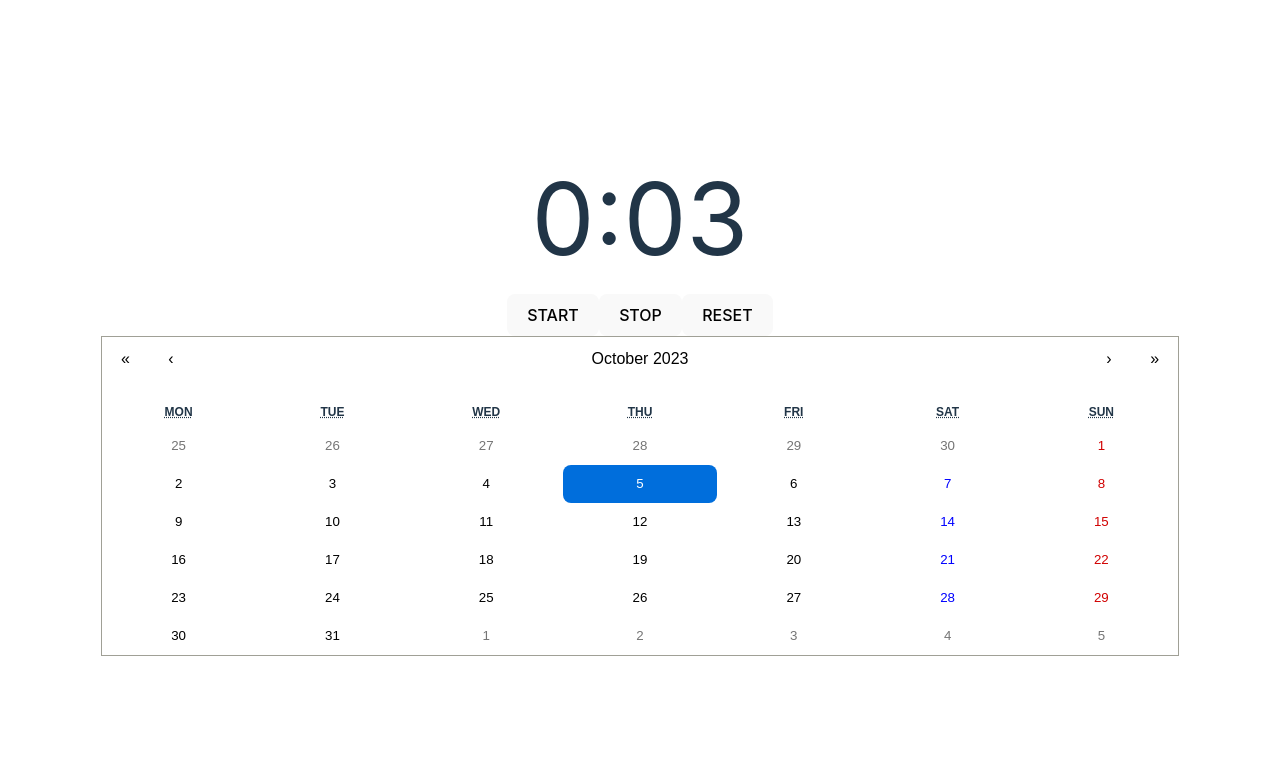
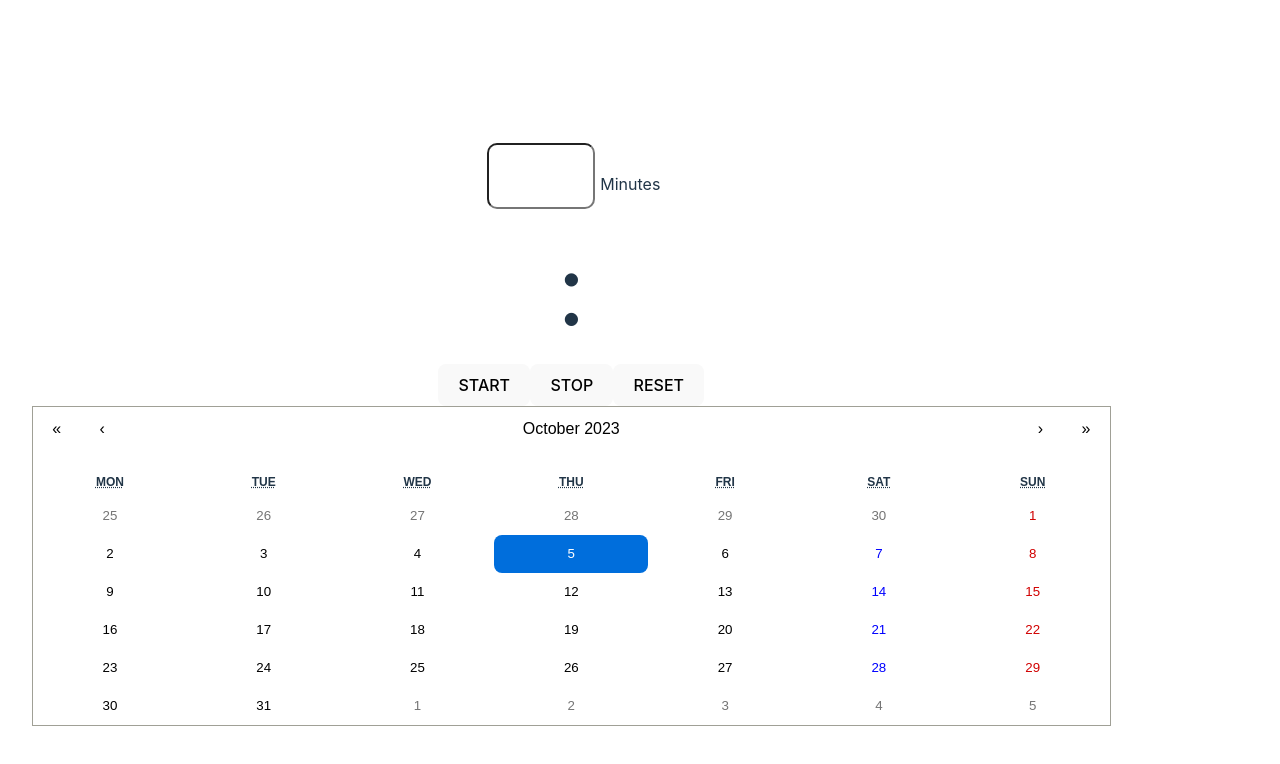
Before and after one commit to ayumi-ayumi/Pomodoro-advanced, a React (Vite) app: page / in a window 1280 px wide. Shown: the top 764 px of the page. Built offline with nearby package versions, Linux system fonts and the light colour scheme.

Commit message:
added input

```diff
--- a/src/App.css
+++ b/src/App.css
@@ -1,6 +1,82 @@
-#root {
+:root {
   max-width: 1280px;
   margin: 0 auto;
   padding: 2rem;
   text-align: center;
+  font-family: Inter, system-ui, Avenir, Helvetica, Arial, sans-serif;
+  line-height: 1.5;
+  font-weight: 400;
+
+  color-scheme: light dark;
+  color: rgba(255, 255, 255, 0.87);
+  background-color: #242424;
+
+  font-synthesis: none;
+  text-rendering: optimizeLegibility;
+  -webkit-font-smoothing: antialiased;
+  -moz-osx-font-smoothing: grayscale;
+  -webkit-text-size-adjust: 100%;
 }
+
+a {
+  font-weight: 500;
+  color: #646cff;
+  text-decoration: inherit;
+}
+
+a:hover {
+  color: #535bf2;
+}
+
+body {
+  margin: 0;
+  display: flex;
+  place-items: center;
+  min-width: 320px;
+  min-height: 100vh;
+}
+
+button {
+  border-radius: 8px;
+  border: 1px solid transparent;
+  padding: 0.6em 1.2em;
+  font-size: 1em;
+  font-weight: 500;
+  font-family: inherit;
+  background-color: #1a1a1a;
+  cursor: pointer;
+  transition: border-color 0.25s;
+}
+
+button:hover {
+  border-color: #646cff;
+}
+
+button:focus,
+button:focus-visible {
+  outline: 4px auto -webkit-focus-ring-color;
+}
+
+@media (prefers-color-scheme: light) {
+  :root {
+    color: #213547;
+    background-color: #ffffff;
+  }
+
+  a:hover {
+    color: #747bff;
+  }
+
+  button {
+    background-color: #f9f9f9;
+  }
+}
+
+input {
+  height: 60px;
+  width: 100px;
+  border-radius: 10px;
+  margin: 5px;
+  font-size: 40px;
+  text-align: center;
+}
--- a/src/App.jsx
+++ b/src/App.jsx
@@ -6,18 +6,16 @@ import "/Users/Ayumi/Desktop/SelfStudy/React/pomodoro-advanced/pomodoro-advanced
 import "/Users/Ayumi/Desktop/SelfStudy/React/pomodoro-advanced/pomodoro-advanced/src/globals.css";
 import alarm from "/Users/Ayumi/Desktop/SelfStudy/React/pomodoro-advanced/pomodoro-advanced/src/alarm.mp3";
 import * as React from "react";
-// import { render } from "react-dom";
 
 export default function App() {
   // const [value, setValue] = useState()
   // const [date, setDate] = useState(new Date(2023, 9, 15));
   const [date, setDate] = useState(new Date());
   const [isActive, setIsActive] = useState(false);
-  const [expiryTimestamp, setExpiryTimestamp] = useState(3);
+  const [expiryTimestamp, setExpiryTimestamp] = useState();
   const [count, setCount] = useState(0);
-  // const [count, setCount] = useState(0);
   const [record, setRecord] = useState();
-  // const [collection, setCollection] = useState()
+  const [collections, setCollections] = useState();
 
   const getYear = date.getFullYear();
   const getMonth = date.getMonth() + 1;
@@ -66,17 +64,11 @@ export default function App() {
       add();
     }
   }, [count]);
-  // useEffect(() => {
-  //   const newRecord = {
-  //               // id:Math.floor(Math.random() * 1000),
-  //               date: todayDdMmYyyy,
-  //               count: count,
-  //             }
-  //   const newRecordArr = [...record, newRecord];
-  //   setRecord(newRecordArr)
-  //   localStorage.setItem(todayDdMmYyyy, JSON.stringify(record));
-  // }, [isActive]);
-  // console.log(record)
+
+  function handleChange (event) {
+    console.log(event.target.value)
+    setExpiryTimestamp(prev => event.target.value * 60)
+  }
 
   function add() {
     const newRecord = {
@@ -88,75 +80,16 @@ export default function App() {
     if (count > 0) setRecord(newRecord);
     localStorage.setItem(todayDdMmYyyy, JSON.stringify(newRecord));
   }
-  //   function add () {
-  //     const newRecord = {
-  //                 id:Math.floor(Math.random() * 1000),
-  //                 date: todayDdMmYyyy,
-  //                 count: count,
-  //               }
-  //     const newRecordArr = [...record, newRecord];
-  //     if(count > 0) setRecord(newRecordArr)
-  //     localStorage.setItem(todayDdMmYyyy, JSON.stringify(newRecordArr));
-  // }
 
-  // const aa = JSON.parse(localStorage.getItem(24102023))
-  // console.log(aa)
+  useEffect(() => {
+    let collection = {};
 
-  // Object.keys(localStorage).forEach(function(key) { console.log(key); });
-
-  let collection = {};
-
-  for (let i = 0; i < localStorage.length; i++) {
-    let key = localStorage.key(i);
-    collection[key] = JSON.parse(localStorage.getItem(key)).count;
-  }
-
-  // console.log(typeof(obj[10102023]))
-
-  // useEffect(() => {
-  //   setCollection(()=>Object.keys(localStorage).map(key => {
-
-  //     return {
-  //         key: key,
-  //         value: localStorage.getItem(key)
-  //     }
-
-  //   }))
-  // },[])
-
-  // const collection = Object.keys(localStorage).map(key => {
-  //   return {
-  //       key: key,
-  //       value: JSON.parse(localStorage.getItem(key))
-  //   }
-  // });
-
-  //   var obj = {
-  //     last : "tarou",
-  //     first : "yamada"
-  //   };
-  // var obj = JSON.stringify(obj);
-  // localStorage.setItem('apple', obj);
-
-  // useEffect(()=>{
-  //   var jsonObj = localStorage.getItem('apple');
-  // var jsObj = JSON.parse(jsonObj);
-  // console.log(jsObj);
-  // },[])
-
-  // useEffect(() => {
-  //     const getYear = date.getFullYear()
-  //     const getMonth = date.getMonth() + 1
-  //     const getDate = date.getDate()
-  //     const ddmmyyyy = "" + getDate + getMonth + getYear
-  //     const newRecord = {
-  //           date: ddmmyyyy,
-  //           value: count,
-  //         }
-  //     const newRecordArr = [...record, newRecord];
-  //     setRecord(newRecordArr)
-  //     console.log(record)
-  // }, [count]);
+    for (let i = 0; i < localStorage.length; i++) {
+      let key = localStorage.key(i);
+      collection[key] = JSON.parse(localStorage.getItem(key)).count;
+    }
+    setCollections(collection);
+  }, [date]);
 
   function stop() {
     clearInterval(intervalRef.current);
@@ -172,30 +105,6 @@ export default function App() {
     setExpiryTimestamp(3);
   }
 
-  // const month_item =
-  //   {date:20231023, plan:"work"},
-  //   {date:20231017, plan:'golf'},
-  //   {date:20231010, plan:'fishing'}
-  // console.log(record)
-
-  // function getTileContent({ date, view }) {
-  //   if (view === 'month') {
-  //       // const a = month_item.map((days,plan) => {
-  //       //   return <p>{date}:{plan}</p>
-  //       // })
-  //       // console.log(ddmmyyyy)
-
-  //       // console.log(date)
-  //         // const targetDate = moment(date).format('YYYYMMDD')
-  //       // for (let i = 0; i < Object.keys(month_item).length; i++) {
-  //       //    return console.log(Object.values(month_item)[i])
-  //       // }
-  //       // console.log(Object.keys(month_item)[0])
-  //       //  return   month_item.value
-  //       //  return   month_item[targetDate].value
-  //     }
-  // }
-
   function getFormatDate(date) {
     return `${("0" + date.getDate()).slice(-2)}${(
       "0" +
@@ -203,44 +112,6 @@ export default function App() {
     ).slice(-2)}${date.getFullYear()}`;
   }
 
-  // function getTileContent({ date, view }) {
-  //   // 月表示のときのみ
-  //   if (view !== 'month') {
-  //     return null;
-  //   }
-  //   const day = getFormatDate(date);
-  //   return (
-  //     <p>
-  //       <br />
-  //       {(this.state.month_days[day] && this.state.month_days[day].text) ?
-  //         this.state.month_days[day].text : ' '
-  //       }
-  //     </p>
-  //   );
-  // }
-  // console.log(collection)
-  let dayArr = [];
-  // for (let i = 0; i < collection.length; i++) {
-  //   dayArr.push(collection[i].key)
-  // }
-  for (const property in collection) {
-    if (collection.hasOwnProperty(property)) {
-      // console.log(collection[property])
-      console.log(property);
-      // console.log(`${property}: ${collection[property]}`);
-    }
-  }
-  console.log(dayArr);
-  // for (const property in collection) {
-  //   if( collection.hasOwnProperty(property) ) {
-  //     dayArr.push({property:collection[property]})
-  //     // console.log(`${property}: ${collection[property]}`);
-  //   }}
-  //   console.log(dayArr)
-
-  // console.log(collection.length)
-
-  // console.log(collection)
 
   return (
     <>
@@ -251,6 +122,7 @@ export default function App() {
         stop={stop}
         reset={reset}
         record={record}
+        handleChange={handleChange}
         // collection={collection}
       />
       <Calendar
@@ -264,61 +136,20 @@ export default function App() {
         // tileContent = {getTileContent}
 
         tileContent={({ activeStartDate, date, view }) => {
-          for (const property in collection) {
-            if (collection.hasOwnProperty(property)) {
+          for (const property in collections) {
+            if (collections.hasOwnProperty(property)) {
               if (
                 view === "month" &&
                 record &&
                 getFormatDate(date) === property
               ) {
-                return <p>{collection[property]}</p>;
+                return <div>{collections[property]}</div>;
                 // return <p>{record.count}</p>;
               }
               <p>error</p>;
             }
           }
         }}
-        // {for (let i = 0; i < dayArr.length; i++) {
-        //   if(view === 'month' && record && getFormatDate(date) === dayArr[i]) {
-        //     return <p>{record.count}</p>
-        //   }
-        //     <p>error</p>
-        // }}
-        // }
-
-        // tileContent={({ activeStartDate, date, view }) =>
-        // view === 'month'
-        // &&
-        // record
-        // // getFormatDate(activeStartDate) === record.date
-        // // getFormatDate(date) === todayDdMmYyyy
-        // &&
-        // getFormatDate(date) === record.recordDate
-        // // date.getFullYear() ===  new Date().getFullYear()
-        // // &&
-        // // date.getMonth() ===  new Date().getMonth()
-        // // &&
-        // // date.getDate() ===  new Date().getDate()
-        // ?
-        // <p>{record.count}</p>
-        // :
-        // <p>{getFormatDate(date)}</p>
-        // // null
-        // }
-
-        // tileContent={({ activeStartDate, date, view }) =>
-        // view === 'month'
-        // &&
-        // date.getFullYear() ===  new Date().getFullYear()
-        // &&
-        // date.getMonth() ===  new Date().getMonth()
-        // &&
-        // date.getDate() ===  new Date().getDate()
-        // ?
-        // <p>{count}</p>
-        // :
-        // null
-        // }
       />
       {/* <div>{value}</div> */}
     </>
--- a/src/components/MyTimer.jsx
+++ b/src/components/MyTimer.jsx
@@ -12,12 +12,24 @@ export default function MyTimer (props) {
   let minutes = Math.floor(m)
   let seconds = ("0" + s).slice(-2)
 
+  // const [timerMins, setTimerMins] = useState()
+
   // const lastElement = props.record.slice(-1)
+
+  // function handleChange (event) {
+  //   console.log(event.target.value)
+  //   setTimerMins(prev => event.target.value)
+  // }
+  console.log(props.expiryTimestamp)
 
 return (
   <div style={{textAlign: 'center'}}>
+    <div>
+      <input type='number' max={60} step={5} onChange={props.handleChange} />Minutes
+    </div>
     <div style={{fontSize: '100px'}}>
-      <span>{minutes}</span>:<span>{seconds}</span>
+      <span>{props.expiryTimestamp && minutes}</span>:<span>{props.expiryTimestamp && seconds}</span>
+      {/* <span>{minutes}</span>:<span>{seconds}</span> */}
     </div>
     {props.record && <div>count: {props.record.count}</div>}
     {props.record && <div>{props.record.recordDate}</div>}
```
